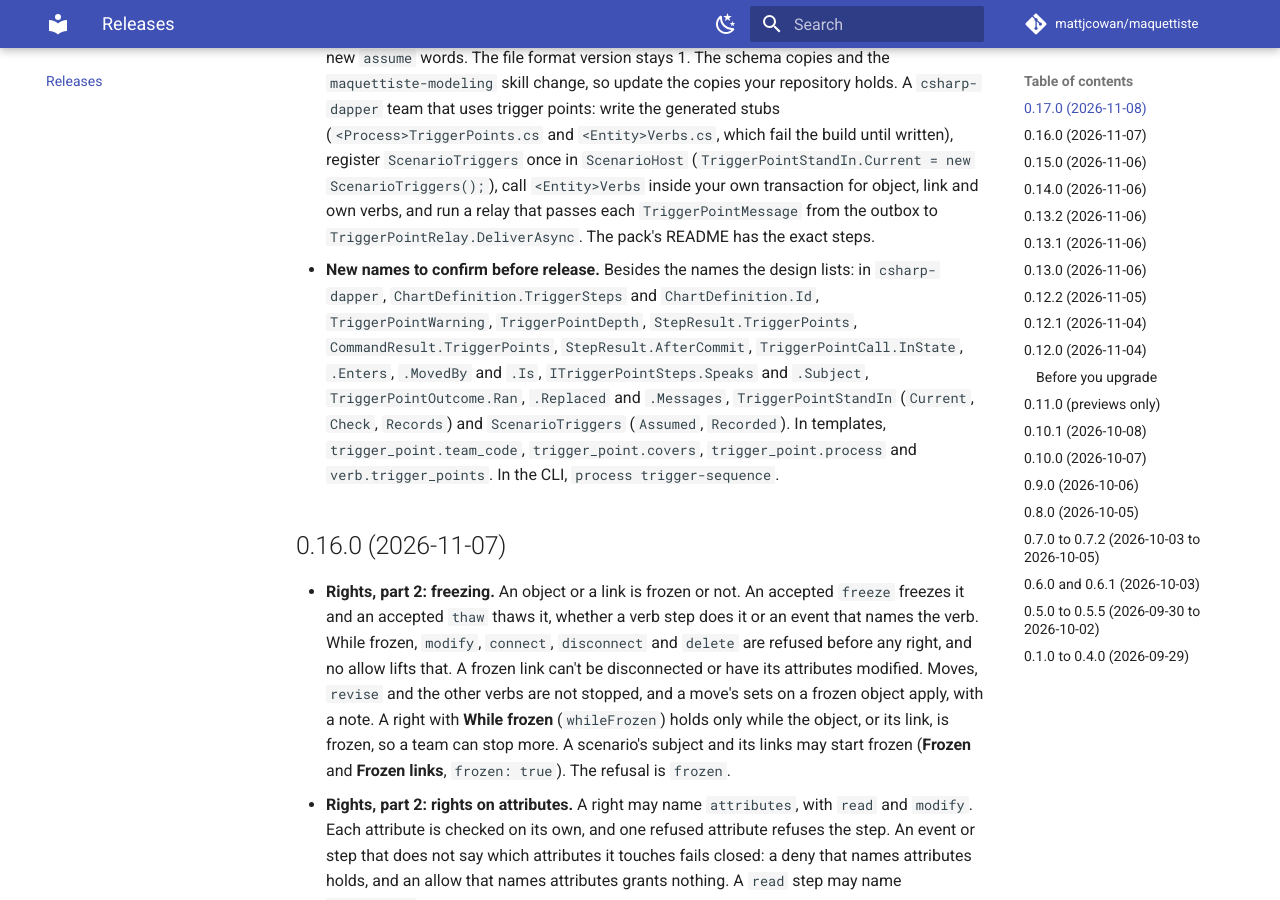
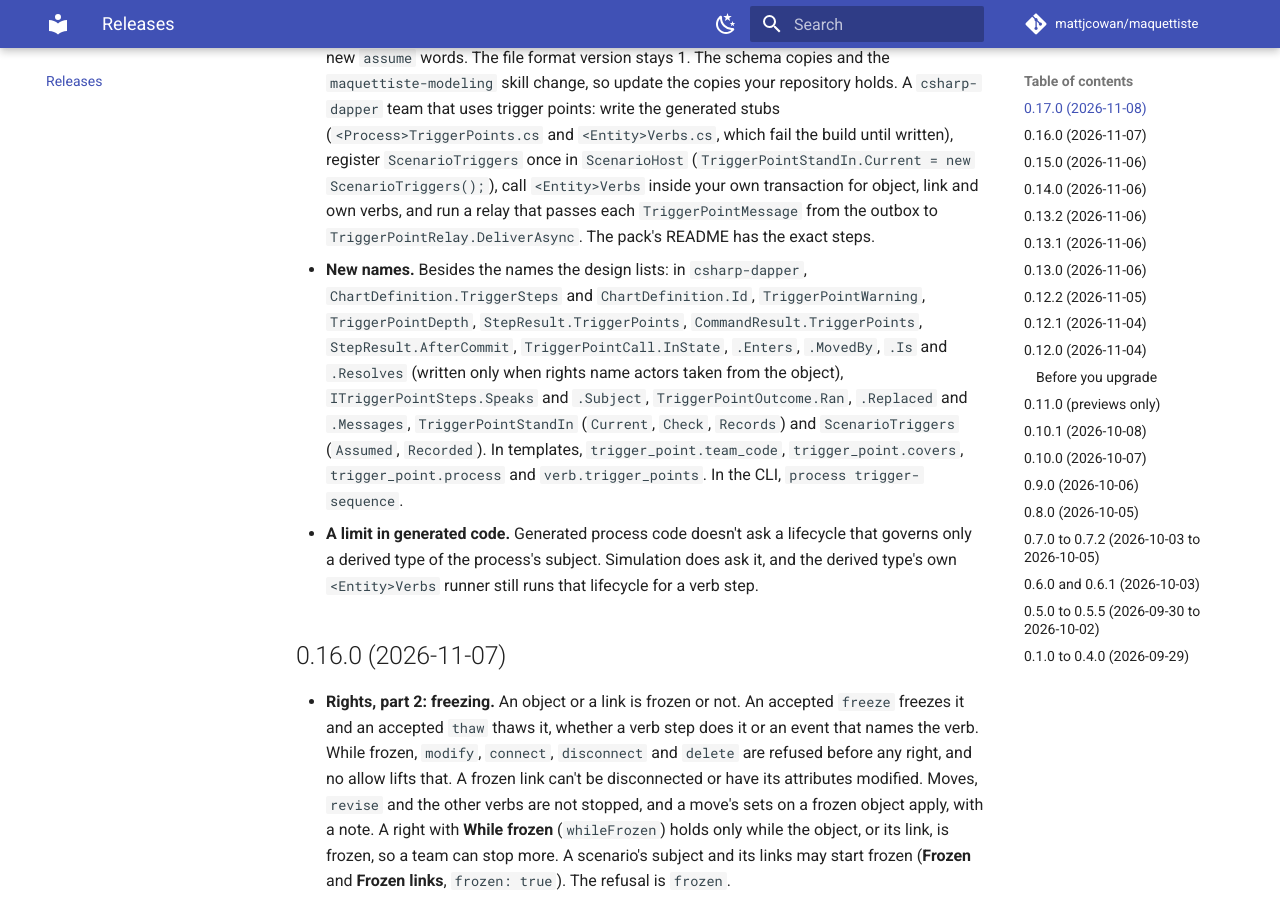
Before and after one commit to mattjcowan/maquettiste, an MkDocs documentation site: the page built from docs/releases.md, in a window 1280 px wide and 900 px high, scrolled down 1464 px. Built offline with MkDocs 1.6.1 and Material for MkDocs 9.7.7, drawn with Linux system fonts in a browser that asks for light colours; comment, search, counter and statistics services are not loaded.

Commit message:
Settle the 0.17.0 names, and note the generated-code limit
The owner confirmed the names added while building trigger points part 1, including
TriggerPointCall.Resolves, written only when rights name actors taken from the object. The release
notes also say that generated process code doesn't ask a lifecycle that governs only a derived type
of the process's subject; simulation does, and that type's own runner still runs it for a verb step.

```diff
--- a/docs/releases.md
+++ b/docs/releases.md
@@ -41,12 +41,14 @@ one.
   written), register `ScenarioTriggers` once in `ScenarioHost` (`TriggerPointStandIn.Current = new ScenarioTriggers();`), call `<Entity>Verbs`
   inside your own transaction for object, link and own verbs, and run a relay that passes each `TriggerPointMessage` from the outbox to
   `TriggerPointRelay.DeliverAsync`. The pack's README has the exact steps.
-- **New names to confirm before release.** Besides the names the design lists: in `csharp-dapper`, `ChartDefinition.TriggerSteps` and
+- **New names.** Besides the names the design lists: in `csharp-dapper`, `ChartDefinition.TriggerSteps` and
   `ChartDefinition.Id`, `TriggerPointWarning`, `TriggerPointDepth`, `StepResult.TriggerPoints`, `CommandResult.TriggerPoints`,
-  `StepResult.AfterCommit`, `TriggerPointCall.InState`, `.Enters`, `.MovedBy` and `.Is`, `ITriggerPointSteps.Speaks` and `.Subject`,
+  `StepResult.AfterCommit`, `TriggerPointCall.InState`, `.Enters`, `.MovedBy`, `.Is` and `.Resolves` (written only when rights name actors taken from the object), `ITriggerPointSteps.Speaks` and `.Subject`,
   `TriggerPointOutcome.Ran`, `.Replaced` and `.Messages`, `TriggerPointStandIn` (`Current`, `Check`, `Records`) and `ScenarioTriggers`
   (`Assumed`, `Recorded`). In templates, `trigger_point.team_code`, `trigger_point.covers`, `trigger_point.process` and
   `verb.trigger_points`. In the CLI, `process trigger-sequence`.
+- **A limit in generated code.** Generated process code doesn't ask a lifecycle that governs only a derived type of the process's subject.
+  Simulation does ask it, and the derived type's own `<Entity>Verbs` runner still runs that lifecycle for a verb step.
 
 ## 0.16.0 (2026-11-07)
 
```
Also changed, not shown: docs/engineering/next.md (+1 -1 lines), docs/engineering/trigger-points-design.md (+2 -2 lines).
